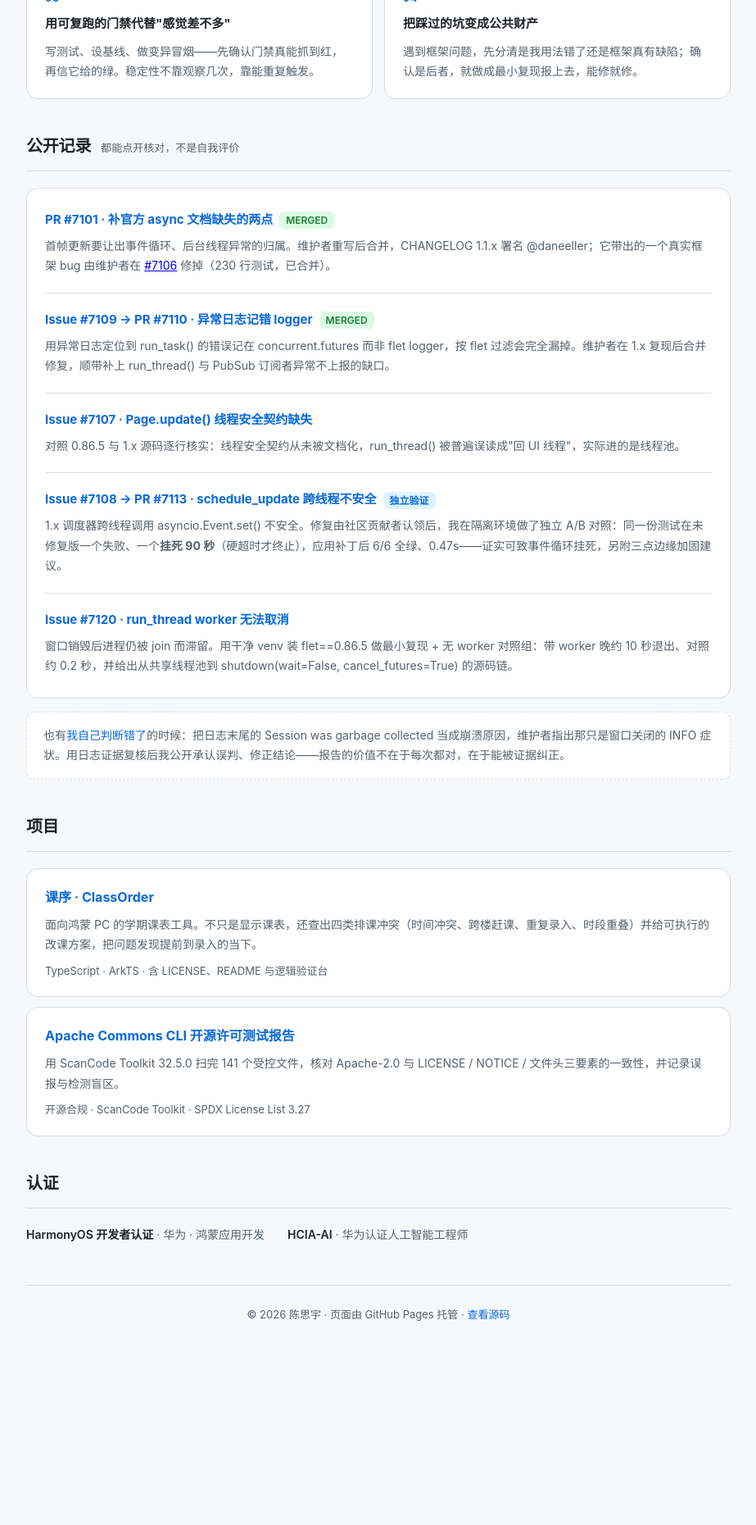
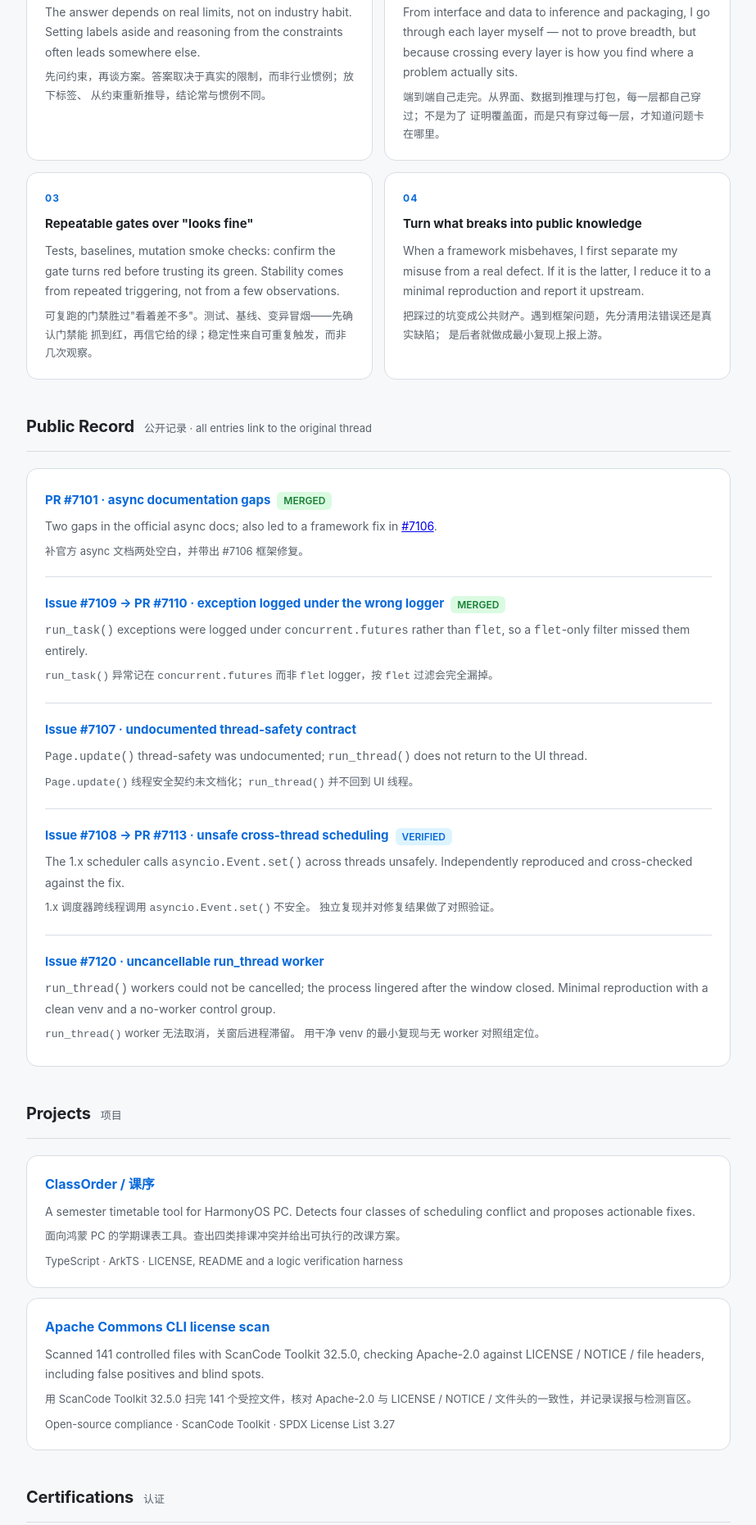
Before and after one commit to daneeller/daneeller.github.io, a plain HTML site: page index.html in a window 1280 px wide. Shown: the part 681-2541 px from the top of the page at 82% size, without its empty margins (178-1101 px from the left). Before the commit the page ends 2367 px from the top, so only its background shows below. Drawn offline with Linux system fonts and the light colour scheme.

Commit message:
docs: bilingual homepage, English-primary with Chinese parallel
Rewrite homepage as strict EN/CN parallel sections, English primary with muted CN. Remove the self-correction note and trim Flet entries to facts and links. Set lang=en.

```diff
--- a/index.html
+++ b/index.html
@@ -1,10 +1,10 @@
 <!DOCTYPE html>
-<html lang="zh-CN">
+<html lang="en">
 <head>
   <meta charset="UTF-8" />
   <meta name="viewport" content="width=device-width, initial-scale=1.0" />
-  <title>陈思宇 · daneeller — 先定义问题，再选工具</title>
-  <meta name="description" content="陈思宇（daneeller），上海杉达学院计算机科学与技术卓越班在读。先定义问题，再选工具；把踩过的坑反哺给上游。" />
+  <title>Chen Siyu / daneeller — Define the problem before choosing the tool</title>
+  <meta name="description" content="Chen Siyu (daneeller), computer science student. Define the problem before choosing the tool, then verify with reproducible evidence." />
   <style>
     :root {
       --bg: #f7f8fa;
@@ -29,6 +29,7 @@
       -webkit-font-smoothing: antialiased;
     }
     .wrap { max-width: 860px; margin: 0 auto; }
+    .zh { color: var(--muted); font-size: .9em; }
 
     header.hero {
       padding: 8px 4px 36px;
@@ -43,13 +44,13 @@
       margin-bottom: 18px;
     }
     .hero h1 {
-      font-size: 34px;
+      font-size: 32px;
       line-height: 1.3;
       margin-bottom: 10px;
       letter-spacing: -.02em;
     }
     .hero .thesis {
-      font-size: 22px;
+      font-size: 21px;
       font-weight: 600;
       color: var(--text);
       margin: 20px 0 18px;
@@ -70,6 +71,7 @@
       margin-bottom: 20px;
       padding-bottom: 12px;
       border-bottom: 1px solid var(--line);
+      flex-wrap: wrap;
     }
     .section-head h2 { font-size: 20px; letter-spacing: -.01em; }
     .section-head .sub { font-size: 13px; color: var(--muted); }
@@ -90,6 +92,7 @@
     }
     .principle h3 { font-size: 15px; margin-bottom: 8px; }
     .principle p { font-size: 14px; color: var(--muted); }
+    .principle p.zh { margin-top: 6px; font-size: 13px; }
 
     .record {
       background: var(--card);
@@ -106,6 +109,7 @@
     .record-item h3 a { color: var(--accent); text-decoration: none; }
     .record-item h3 a:hover { text-decoration: underline; }
     .record-item p { font-size: 14px; color: var(--muted); }
+    .record-item p.zh { margin-top: 6px; font-size: 13px; }
     .tag {
       display: inline-block;
       font-size: 12px;
@@ -117,17 +121,6 @@
     }
     .tag.merged { background: var(--green-soft); color: var(--green); }
     .tag.fixed { background: var(--accent-soft); color: var(--accent); }
-    .note {
-      margin-top: 16px;
-      font-size: 14px;
-      color: var(--muted);
-      background: var(--card);
-      border: 1px dashed var(--line);
-      border-radius: 10px;
-      padding: 16px 20px;
-    }
-    .note a { color: var(--accent); text-decoration: none; }
-    .note a:hover { text-decoration: underline; }
 
     .proj {
       background: var(--card);
@@ -139,11 +132,13 @@
     .proj h3 { font-size: 16px; margin-bottom: 8px; }
     .proj h3 a { color: var(--accent); text-decoration: none; }
     .proj h3 a:hover { text-decoration: underline; }
-    .proj p { font-size: 14px; color: var(--muted); margin-bottom: 8px; }
+    .proj p { font-size: 14px; color: var(--muted); margin-bottom: 6px; }
+    .proj p.zh { font-size: 13px; margin-bottom: 8px; }
     .proj .meta { font-size: 13px; color: var(--muted); }
 
     .small-list { display: flex; flex-wrap: wrap; gap: 10px 28px; font-size: 14px; color: var(--muted); }
     .small-list strong { color: var(--text); font-weight: 600; }
+    .small-list .zh { font-size: 13px; }
 
     footer {
       text-align: center;
@@ -157,8 +152,8 @@
 
     @media (max-width: 620px) {
       .principles { grid-template-columns: 1fr; }
-      .hero h1 { font-size: 28px; }
-      .hero .thesis { font-size: 19px; }
+      .hero h1 { font-size: 27px; }
+      .hero .thesis { font-size: 18px; }
     }
   </style>
 </head>
@@ -166,111 +161,161 @@
   <div class="wrap">
 
     <header class="hero">
-      <div class="kicker">陈思宇 · daneeller</div>
-      <h1>把学到的东西做成能真正跑起来的样子。</h1>
-      <div class="thesis">先定义问题，再选工具。</div>
+      <div class="kicker">Chen Siyu · daneeller</div>
+      <h1>Building what I learn into something that actually runs.
+        <div class="zh">把学到的东西做成能真正跑起来的样子。</div>
+      </h1>
+      <div class="thesis">Define the problem before choosing the tool.
+        <div class="zh">先定义问题，再选工具。</div>
+      </div>
       <p class="intro">
-        上海杉达学院计算机科学与技术卓越班在读。我不太习惯先给自己贴标签再说会什么，
-        更愿意先讲清楚一件事<strong>到底要解决什么、约束在哪里</strong>，然后才谈用什么工具——
-        很多时候结论和"通常怎么做"并不一样。做过的东西不算多，但尽量让每一件都能
-        <strong>复跑、验证、被别人接着做</strong>。
+        Computer science student. I prefer to state <strong>what a problem is and
+        where its constraints lie</strong> before talking about tools — the conclusion
+        often differs from the conventional answer. What I have built is modest, but
+        each piece is meant to be <strong>reproducible, verifiable, and open for
+        someone else to continue</strong>.
+      </p>
+      <p class="intro zh">
+        计算机专业在读。更愿意先讲清楚一件事到底要解决什么、约束在哪里，然后才谈工具——
+        结论常常与惯例不同。做过的东西不算多，但每一件都尽量可复跑、可验证、能被别人
+        接着做下去。
       </p>
       <div class="links">
         <a href="https://github.com/daneeller">GitHub →</a>
-        <a href="https://github.com/daneeller/daneeller">个人主页源码 →</a>
+        <a href="https://github.com/daneeller/daneeller">Profile source →</a>
       </div>
     </header>
 
     <section>
       <div class="section-head">
-        <h2>我怎么做事</h2>
-        <span class="sub">比技能清单更能说明我会交付什么</span>
+        <h2>How I Work</h2>
+        <span class="sub">我怎么做事 · four principles, stated briefly</span>
       </div>
       <div class="principles">
         <div class="principle">
           <div class="num">01</div>
-          <h3>先问约束，再谈方案</h3>
-          <p>答案取决于真正的限制条件，而不是行业惯例。把标签和惯例先放一边，回到约束重推一遍，经常能推出不一样的结论。</p>
+          <h3>Constraints before solutions</h3>
+          <p>The answer depends on real limits, not on industry habit. Setting labels
+            aside and reasoning from the constraints often leads somewhere else.</p>
+          <p class="zh">先问约束，再谈方案。答案取决于真实的限制，而非行业惯例；放下标签、
+            从约束重新推导，结论常与惯例不同。</p>
         </div>
         <div class="principle">
           <div class="num">02</div>
-          <h3>端到端自己走完</h3>
-          <p>从界面、数据、推理到打包发布，能自己走通的就不拆给别人。不是为了证明全栈，是因为穿过每一层才知道问题卡在哪一层。</p>
+          <h3>End to end, by myself</h3>
+          <p>From interface and data to inference and packaging, I go through each
+            layer myself — not to prove breadth, but because crossing every layer is
+            how you find where a problem actually sits.</p>
+          <p class="zh">端到端自己走完。从界面、数据到推理与打包，每一层都自己穿过；不是为了
+            证明覆盖面，而是只有穿过每一层，才知道问题卡在哪里。</p>
         </div>
         <div class="principle">
           <div class="num">03</div>
-          <h3>用可复跑的门禁代替"感觉差不多"</h3>
-          <p>写测试、设基线、做变异冒烟——先确认门禁真能抓到红，再信它给的绿。稳定性不靠观察几次，靠能重复触发。</p>
+          <h3>Repeatable gates over "looks fine"</h3>
+          <p>Tests, baselines, mutation smoke checks: confirm the gate turns red before
+            trusting its green. Stability comes from repeated triggering, not from a
+            few observations.</p>
+          <p class="zh">可复跑的门禁胜过"看着差不多"。测试、基线、变异冒烟——先确认门禁能
+            抓到红，再信它给的绿；稳定性来自可重复触发，而非几次观察。</p>
         </div>
         <div class="principle">
           <div class="num">04</div>
-          <h3>把踩过的坑变成公共财产</h3>
-          <p>遇到框架问题，先分清是我用法错了还是框架真有缺陷；确认是后者，就做成最小复现报上去，能修就修。</p>
+          <h3>Turn what breaks into public knowledge</h3>
+          <p>When a framework misbehaves, I first separate my misuse from a real defect.
+            If it is the latter, I reduce it to a minimal reproduction and report it
+            upstream.</p>
+          <p class="zh">把踩过的坑变成公共财产。遇到框架问题，先分清用法错误还是真实缺陷；
+            是后者就做成最小复现上报上游。</p>
         </div>
       </div>
     </section>
 
     <section>
       <div class="section-head">
-        <h2>公开记录</h2>
-        <span class="sub">都能点开核对，不是自我评价</span>
+        <h2>Public Record</h2>
+        <span class="sub">公开记录 · all entries link to the original thread</span>
       </div>
       <div class="record">
         <div class="record-item">
-          <h3><a href="https://github.com/flet-dev/flet/pull/7101">PR #7101 · 补官方 async 文档缺失的两点</a><span class="tag merged">MERGED</span></h3>
-          <p>首帧更新要让出事件循环、后台线程异常的归属。维护者重写后合并，CHANGELOG 1.1.x 署名 @daneeller；它带出的一个真实框架 bug 由维护者在 <a href="https://github.com/flet-dev/flet/pull/7106">#7106</a> 修掉（230 行测试，已合并）。</p>
+          <h3><a href="https://github.com/flet-dev/flet/pull/7101">PR #7101 · async documentation gaps</a><span class="tag merged">MERGED</span></h3>
+          <p>Two gaps in the official async docs; also led to a framework fix in
+            <a href="https://github.com/flet-dev/flet/pull/7106">#7106</a>.</p>
+          <p class="zh">补官方 async 文档两处空白，并带出 #7106 框架修复。</p>
         </div>
         <div class="record-item">
-          <h3><a href="https://github.com/flet-dev/flet/issues/7109">Issue #7109 → PR #7110 · 异常日志记错 logger</a><span class="tag merged">MERGED</span></h3>
-          <p>用异常日志定位到 run_task() 的错误记在 concurrent.futures 而非 flet logger，按 flet 过滤会完全漏掉。维护者在 1.x 复现后合并修复，顺带补上 run_thread() 与 PubSub 订阅者异常不上报的缺口。</p>
+          <h3><a href="https://github.com/flet-dev/flet/issues/7109">Issue #7109 → PR #7110 · exception logged under the wrong logger</a><span class="tag merged">MERGED</span></h3>
+          <p><code>run_task()</code> exceptions were logged under
+            <code>concurrent.futures</code> rather than <code>flet</code>, so a
+            <code>flet</code>-only filter missed them entirely.</p>
+          <p class="zh"><code>run_task()</code> 异常记在 <code>concurrent.futures</code> 而非
+            <code>flet</code> logger，按 <code>flet</code> 过滤会完全漏掉。</p>
         </div>
         <div class="record-item">
-          <h3><a href="https://github.com/flet-dev/flet/issues/7107">Issue #7107 · Page.update() 线程安全契约缺失</a></h3>
-          <p>对照 0.86.5 与 1.x 源码逐行核实：线程安全契约从未被文档化，run_thread() 被普遍误读成"回 UI 线程"，实际进的是线程池。</p>
+          <h3><a href="https://github.com/flet-dev/flet/issues/7107">Issue #7107 · undocumented thread-safety contract</a></h3>
+          <p><code>Page.update()</code> thread-safety was undocumented;
+            <code>run_thread()</code> does not return to the UI thread.</p>
+          <p class="zh"><code>Page.update()</code> 线程安全契约未文档化；<code>run_thread()</code>
+            并不回到 UI 线程。</p>
         </div>
         <div class="record-item">
-          <h3><a href="https://github.com/flet-dev/flet/issues/7108">Issue #7108 → PR #7113 · schedule_update 跨线程不安全</a><span class="tag fixed">独立验证</span></h3>
-          <p>1.x 调度器跨线程调用 asyncio.Event.set() 不安全。修复由社区贡献者认领后，我在隔离环境做了独立 A/B 对照：同一份测试在未修复版一个失败、一个<strong>挂死 90 秒</strong>（硬超时才终止），应用补丁后 6/6 全绿、0.47s——证实可致事件循环挂死，另附三点边缘加固建议。</p>
+          <h3><a href="https://github.com/flet-dev/flet/issues/7108">Issue #7108 → PR #7113 · unsafe cross-thread scheduling</a><span class="tag fixed">VERIFIED</span></h3>
+          <p>The 1.x scheduler calls <code>asyncio.Event.set()</code> across threads
+            unsafely. Independently reproduced and cross-checked against the fix.</p>
+          <p class="zh">1.x 调度器跨线程调用 <code>asyncio.Event.set()</code> 不安全。
+            独立复现并对修复结果做了对照验证。</p>
         </div>
         <div class="record-item">
-          <h3><a href="https://github.com/flet-dev/flet/issues/7120">Issue #7120 · run_thread worker 无法取消</a></h3>
-          <p>窗口销毁后进程仍被 join 而滞留。用干净 venv 装 flet==0.86.5 做最小复现 + 无 worker 对照组：带 worker 晚约 10 秒退出、对照约 0.2 秒，并给出从共享线程池到 shutdown(wait=False, cancel_futures=True) 的源码链。</p>
+          <h3><a href="https://github.com/flet-dev/flet/issues/7120">Issue #7120 · uncancellable run_thread worker</a></h3>
+          <p><code>run_thread()</code> workers could not be cancelled; the process
+            lingered after the window closed. Minimal reproduction with a clean venv
+            and a no-worker control group.</p>
+          <p class="zh"><code>run_thread()</code> worker 无法取消，关窗后进程滞留。
+            用干净 venv 的最小复现与无 worker 对照组定位。</p>
         </div>
-      </div>
-      <div class="note">
-        也有<a href="https://github.com/flet-dev/flet/issues/7102">我自己判断错了</a>的时候：把日志末尾的 Session was garbage collected 当成崩溃原因，维护者指出那只是窗口关闭的 INFO 症状。用日志证据复核后我公开承认误判、修正结论——报告的价值不在于每次都对，在于能被证据纠正。
       </div>
     </section>
 
     <section>
       <div class="section-head">
-        <h2>项目</h2>
+        <h2>Projects</h2>
+        <span class="sub">项目</span>
       </div>
       <div class="proj">
-        <h3><a href="https://github.com/daneeller/course-order">课序 · ClassOrder</a></h3>
-        <p>面向鸿蒙 PC 的学期课表工具。不只是显示课表，还查出四类排课冲突（时间冲突、跨楼赶课、重复录入、时段重叠）并给可执行的改课方案，把问题发现提前到录入的当下。</p>
-        <div class="meta">TypeScript · ArkTS · 含 LICENSE、README 与逻辑验证台</div>
+        <h3><a href="https://github.com/daneeller/course-order">ClassOrder / 课序</a></h3>
+        <p>A semester timetable tool for HarmonyOS PC. Detects four classes of
+          scheduling conflict and proposes actionable fixes.</p>
+        <p class="zh">面向鸿蒙 PC 的学期课表工具。查出四类排课冲突并给出可执行的改课方案。</p>
+        <div class="meta">TypeScript · ArkTS · LICENSE, README and a logic verification harness</div>
       </div>
       <div class="proj">
-        <h3><a href="https://github.com/daneeller/f25015220-apache-commons-cli-license-scan">Apache Commons CLI 开源许可测试报告</a></h3>
-        <p>用 ScanCode Toolkit 32.5.0 扫完 141 个受控文件，核对 Apache-2.0 与 LICENSE / NOTICE / 文件头三要素的一致性，并记录误报与检测盲区。</p>
-        <div class="meta">开源合规 · ScanCode Toolkit · SPDX License List 3.27</div>
+        <h3><a href="https://github.com/daneeller/f25015220-apache-commons-cli-license-scan">Apache Commons CLI license scan</a></h3>
+        <p>Scanned 141 controlled files with ScanCode Toolkit 32.5.0, checking
+          Apache-2.0 against LICENSE / NOTICE / file headers, including false
+          positives and blind spots.</p>
+        <p class="zh">用 ScanCode Toolkit 32.5.0 扫完 141 个受控文件，核对 Apache-2.0 与
+          LICENSE / NOTICE / 文件头的一致性，并记录误报与检测盲区。</p>
+        <div class="meta">Open-source compliance · ScanCode Toolkit · SPDX License List 3.27</div>
       </div>
     </section>
 
     <section>
       <div class="section-head">
-        <h2>认证</h2>
+        <h2>Certifications</h2>
+        <span class="sub">认证</span>
       </div>
       <div class="small-list">
-        <div><strong>HarmonyOS 开发者认证</strong> · 华为 · 鸿蒙应用开发</div>
-        <div><strong>HCIA-AI</strong> · 华为认证人工智能工程师</div>
+        <div><strong>HarmonyOS Developer Certification</strong> · Huawei
+          <div class="zh">HarmonyOS 开发者认证 · 华为 · 鸿蒙应用开发</div>
+        </div>
+        <div><strong>HCIA-AI</strong> · Huawei Certified ICT Associate – AI
+          <div class="zh">HCIA-AI · 华为认证人工智能工程师 · AI 方向</div>
+        </div>
       </div>
     </section>
 
     <footer>
-      © 2026 陈思宇 · 页面由 GitHub Pages 托管 ·
-      <a href="https://github.com/daneeller/daneeller">查看源码</a>
+      © 2026 Chen Siyu · hosted on GitHub Pages ·
+      <a href="https://github.com/daneeller/daneeller">Source</a>
     </footer>
 
   </div>
```
